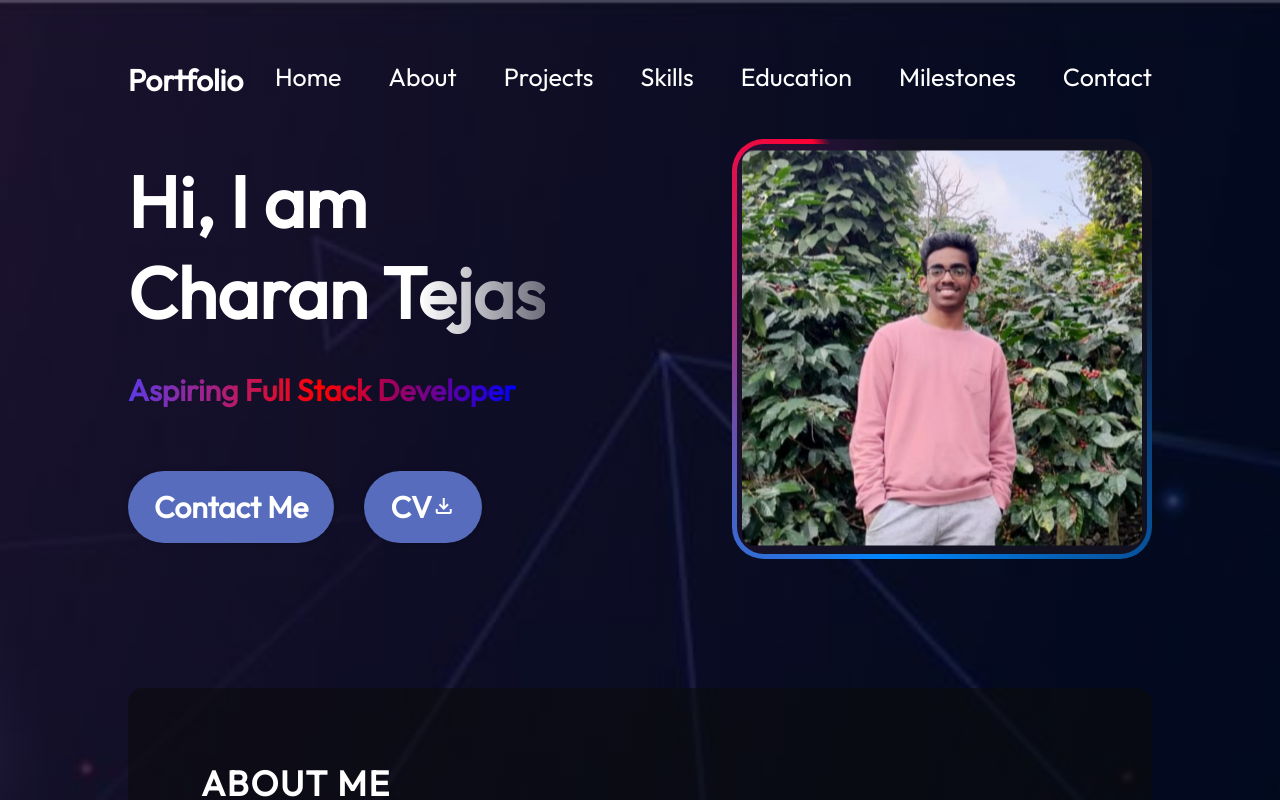
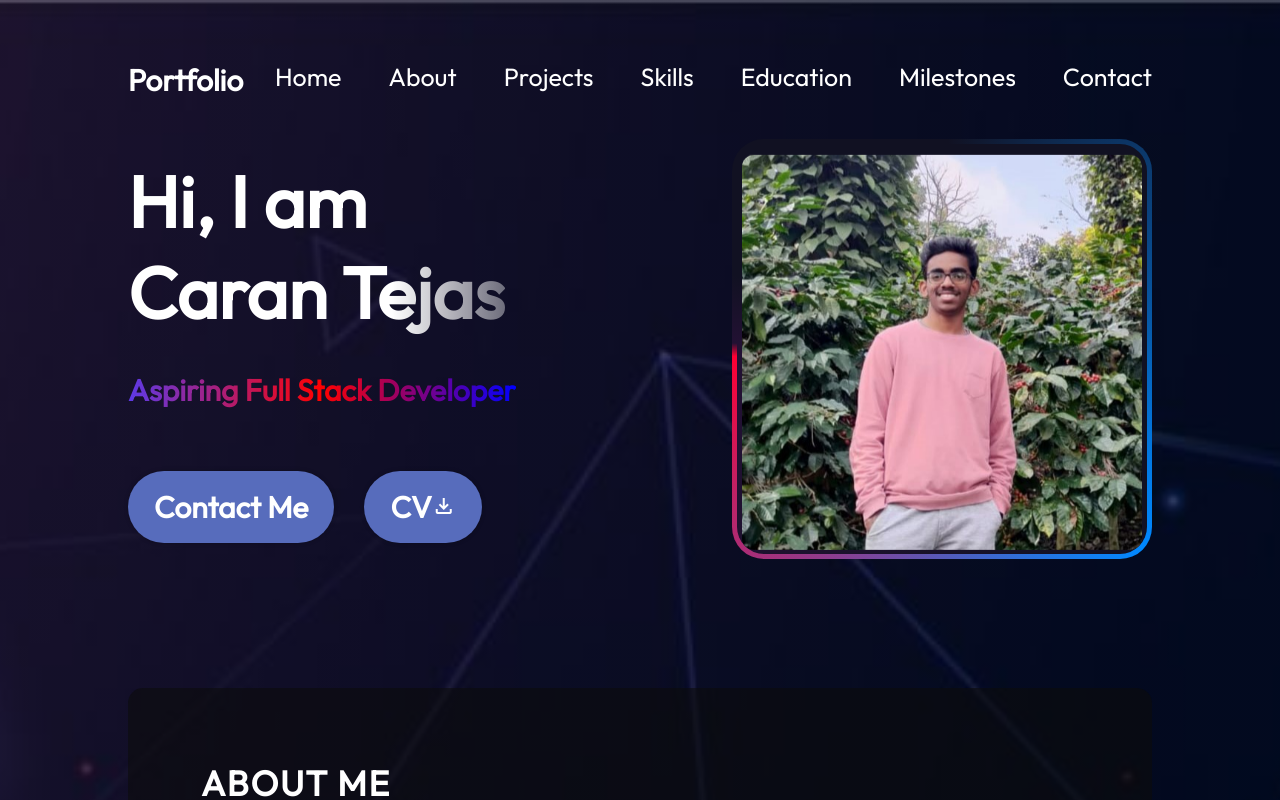
Before and after one commit to charantejasparimi/Portfolio, a React (Vite) app: page / in a window 1280 px wide. Shown: the top 800 px of the page. Built offline with nearby package versions, Linux system fonts and the light colour scheme.

Commit message:
updated the resume

```diff
--- a/src/App.jsx
+++ b/src/App.jsx
@@ -1,24 +1,21 @@
-import React, { useState, useEffect } from 'react';
-import styles from './App.module.css';
-import Navbar from './components/Navbar/Navbar';
-import Hero from './components/Hero/Hero';
-import About from './components/About/About';
-import Experience from './components/Experience/Experience';
-import Projects from './components/Projects/Projects';
-import Contact from './components/Contact/Contact';
+import { useState, useEffect } from "react";
+import styles from "./App.module.css";
+import Navbar from "./components/Navbar/Navbar";
+import Hero from "./components/Hero/Hero";
+import About from "./components/About/About";
+import Experience from "./components/Experience/Experience";
+import Projects from "./components/Projects/Projects";
+import Contact from "./components/Contact/Contact";
 
-import { DNA} from 'react-loader-spinner';
-import Achievements from './components/Achievements/Achievements';
-import Education from './components/Education/Education';
+import { DNA } from "react-loader-spinner";
+import Achievements from "./components/Achievements/Achievements";
+import Education from "./components/Education/Education";
 function App() {
   const [loading, setLoading] = useState(true);
   useEffect(() => {
-    console.log('Loading started'); // Check if this logs
-    // Callback function executed after rendering
     const timeoutId = setTimeout(() => {
       setLoading(false);
-      console.log('Loading finishe'); // Check if this logs
-    }, 1000); // Set timeout to 0 to execute after rendering
+    }, 1500);
 
     // Cleanup function
     return () => clearTimeout(timeoutId);
@@ -45,7 +42,7 @@ function App() {
           <Experience />
           <Projects />
           <Education />
-          <Achievements/>
+          <Achievements />
           <Contact />
         </div>
       )}
--- a/src/components/Hero/Hero.jsx
+++ b/src/components/Hero/Hero.jsx
@@ -1,4 +1,4 @@
-import React, { useState, useEffect } from "react";
+import { useState, useEffect } from "react";
 
 import styles from "./Hero.module.css";
 import { getImageUrl } from "../../utils";
@@ -6,7 +6,7 @@ const Hero = () => {
   const [displayText, setDisplayText] = useState("");
 
   useEffect(() => {
-    const text = "Chharan Tejas";
+    const text = "Charan Tejas";
     const interval = 100; // Interval between each character animation in milliseconds
 
     let currentIndex = 0;
@@ -38,11 +38,11 @@ const Hero = () => {
             Contact Me
           </a>
           <a
-            href="https://drive.google.com/file/d/1zj51b9K-LxPcsltQWJIsA5bhfqg8tSD7/view?usp=sharing"
+            href="https://drive.google.com/file/d/1k0t6x4XlqNFq0IZYTQzcAs0HeKUbYbqH/view?usp=sharing"
             className={styles.contactBtn}
           >
             CV
-            <span class="material-symbols-outlined">download</span>
+            <span className="material-symbols-outlined">download</span>
           </a>
         </div>
       </div>
```
Lines whose indentation alone changed are shown as unchanged.
